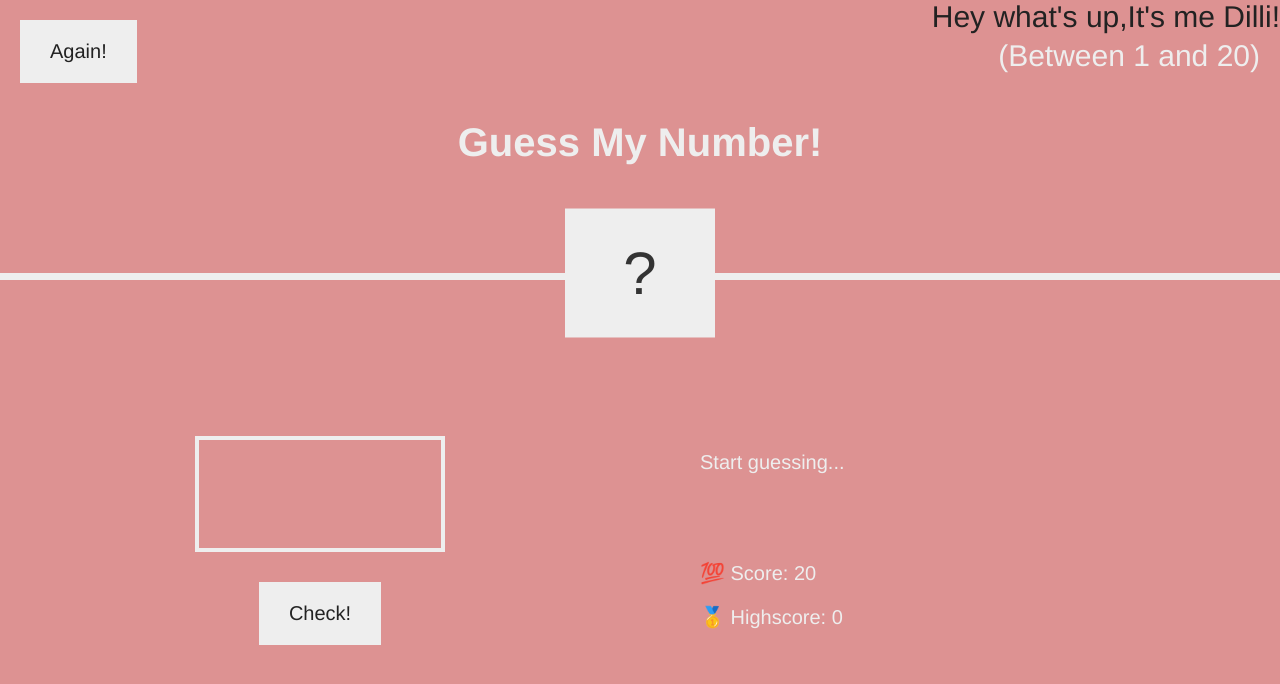
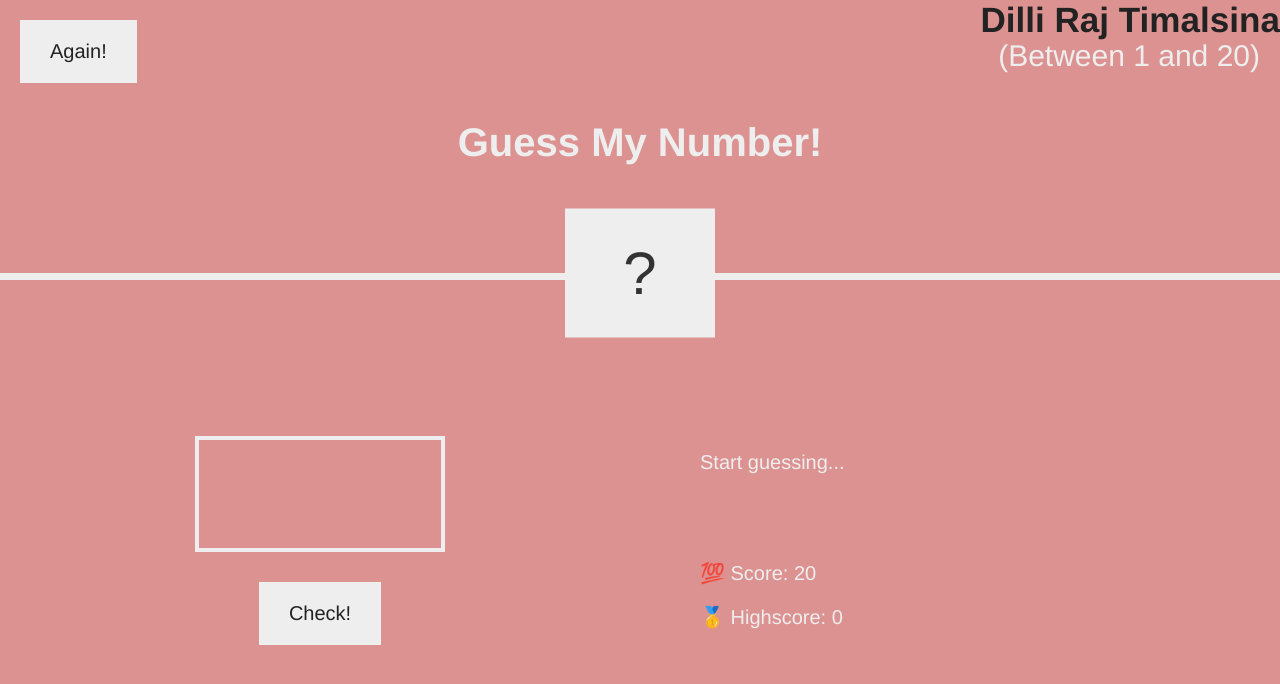
Before and after one commit to Dilli-Raj-Timalsina/Blind-Guess-Game, a plain HTML site: page index.html in a window 1280 px wide. Drawn offline with Linux system fonts and the light colour scheme.

Commit message:
message text changed

```diff
--- a/index.html
+++ b/index.html
@@ -13,8 +13,8 @@
       <p class="between">(Between 1 and 20)</p>
       <button class="btn again">Again!</button>
       <div class="number">?</div>
-      <dic class="intro"><p>Hey what's up,It's me Dilli!</p> </div>
-
+      <dic class="intro"><p><h3>Dilli Raj Timalsina </h3></p> </div>
+        <br>
     </header>
     <main>
       <section class="left">
```
